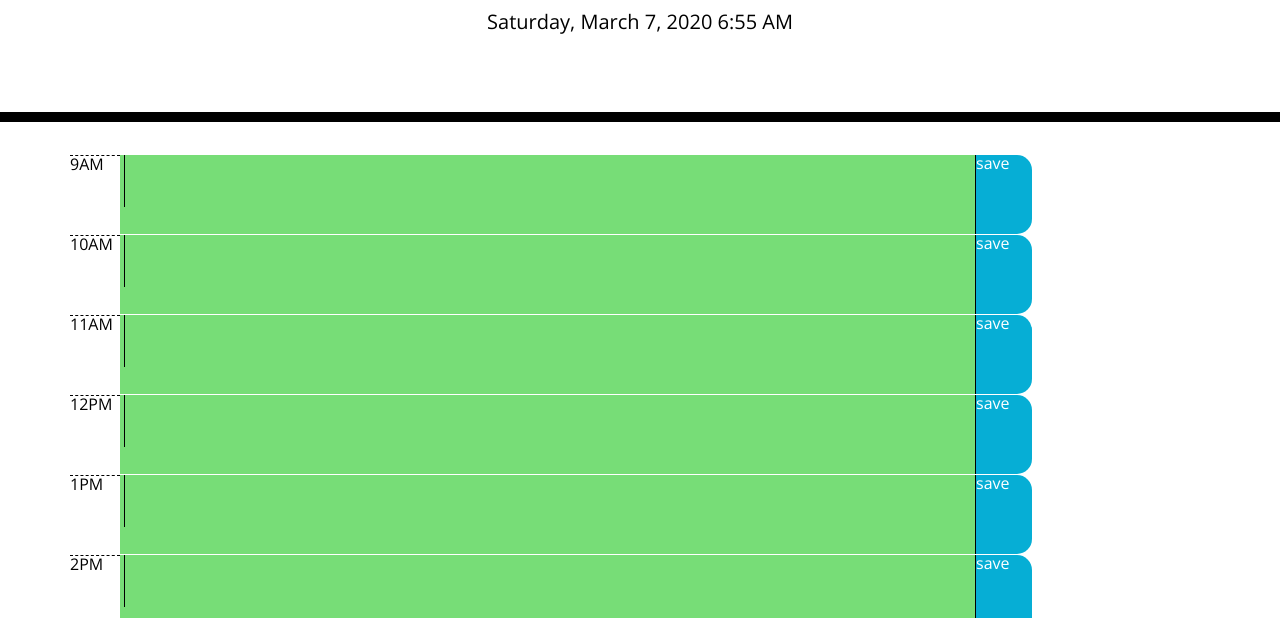
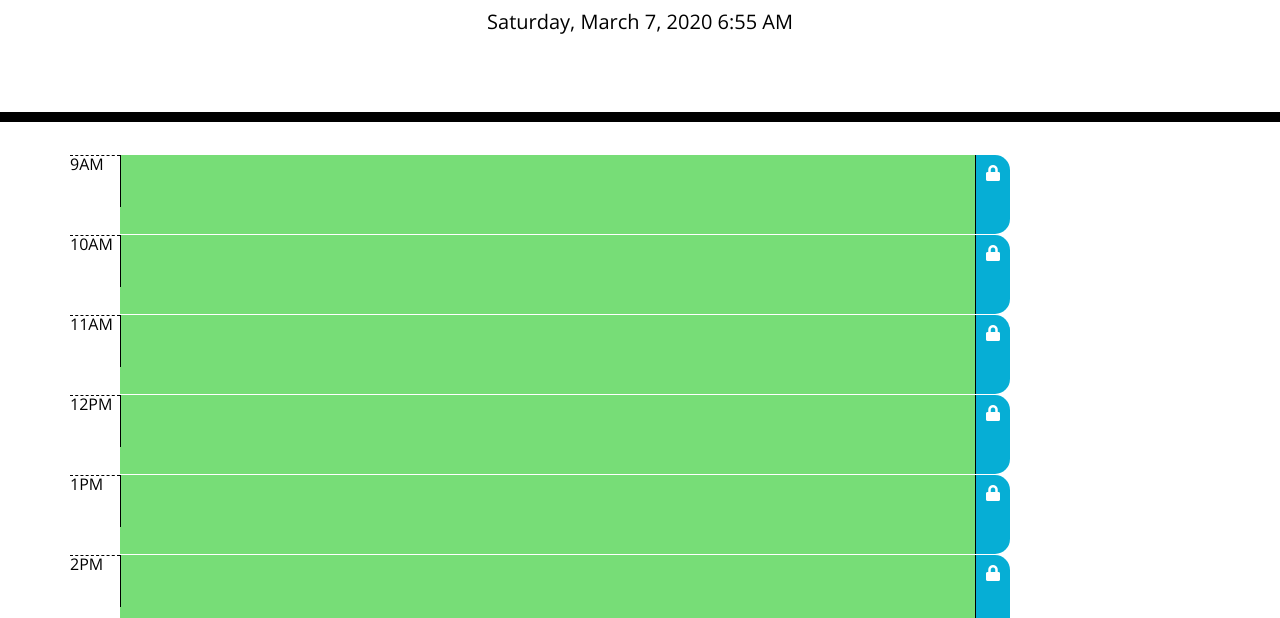
Before and after one commit to Shash833/Daily-planner, a plain HTML site: page index.html in a window 1280 px wide. Shown: the part 182-800 px from the top of the page. Drawn offline with nearby package versions, Linux system fonts and the light colour scheme.

Commit message:
add modifications

```diff
--- a/assets/javascript.js
+++ b/assets/javascript.js
@@ -1,4 +1,4 @@
-//Display date in header using moment.js//
+//Display current date in header using moment.js//
 $("#currentDay").text(moment().format('LLLL'))
 
 //Time array to be displayed in time column//
@@ -6,40 +6,44 @@ let times = ["9AM", "10AM", "11AM", "12PM", "1PM", "2PM", "3PM", "4PM", "5PM"]
 //24 hour time array to be used in 'value' attribute//
 let value = [9, 10, 11, 12, 13, 14, 15, 16, 17]
 
-//create elements for timeblocks//
+//create timeblocks and allow user to update them //
 for (let i = 0; i < times.length; i++) {
     const timeContainer = $(".container")
-    const timeRow = $("<div> </div>").attr("class", "row")
+    const timeRow = $("<div>").attr("class", "row")
+
     //column with times displayed//
-    const timeColumn = $("<div> </div>").attr("class", "hour").text(times[i])
-    //Columns for task display, also append 'text area' input box to appear within commentColumn//
-    const commentColumn = $("<div> </div>").attr("value", value[i])
-    const textArea = $("<textarea> </textarea>")
-    commentColumn.append(textArea)
-    //setting 'past', 'present' and 'future' class attributes to commentColumn using current hour from moment.js//
+    const timeColumn = $("<div>").attr("class", "hour").text(times[i])
+
+    //textArea input box to appear within 'textColumn'//
+    const textColumn = $("<div>").attr("value", value[i])
+    const textArea = $("<textarea>")
+    textColumn.append(textArea)
+
+    //Get any items in Local Storage with today's date and display in textArea//
+    const tasks = JSON.parse(localStorage.getItem(moment().format('ll') + " - " + times[i]))
+    if (tasks !== null) {
+        textArea.text(tasks)
+    }
+    //color code textColumn by setting 'past', 'present' and 'future' class attributes using current hour from moment.js//
     if (value[i] == moment().format('H')) {
-        commentColumn.attr("class", "present")
+        textColumn.attr("class", "present")
     }
     else if (value[i] > moment().format('H')) {
-        commentColumn.attr("class", "future")
+        textColumn.attr("class", "future")
     }
-    else { commentColumn.attr("class", "past") }
+    else { textColumn.attr("class", "past") }
 
-    //If there are any items in Local Storage with today's date, append to commentColumn//
-    const tasks = JSON.parse(localStorage.getItem(moment().format('ll') + " - " + times[i]))
-    if (tasks !== null) {
-        commentColumn.text(tasks)
-    }
-    //column with save buttons//
-    const saveButton = $("<div></div>").attr("class", "saveBtn").text("save")
+    //create column with save buttons//
+    const saveButton = $("<div>").attr("class", "saveBtn")
+    saveButton.append($("<i>").attr("class", "fas fa-lock"))
+
     //append children to time row//
-    timeRow.append(timeColumn, commentColumn, saveButton)
+    timeRow.append(timeColumn, textColumn, saveButton)
     timeContainer.append(timeRow)
 
-    //after 'save' button is clicked, save text with today's date to local storage//
+    //after 'save' button is clicked, save input under today's date to local storage//
     saveButton.on("click", function () {
-        const input = textArea.val()
-        commentColumn.text(input)
+        const input = textArea.val().trim()
         localStorage.setItem((moment().format('ll') + " - " + times[i]), JSON.stringify(input))
     })
 
--- a/assets/style.css
+++ b/assets/style.css
@@ -12,7 +12,7 @@ textarea{
   color: #000000;
   border-left: 1px solid black;
   padding: 10px;
-  width: 75%;
+  width: 100%;
 }
 
 .jumbotron {
@@ -70,7 +70,8 @@ textarea{
   background-color: #06AED5;
   color: white;
   cursor: pointer;
-  width: 5%;
+  text-align: center;
+  padding: 10px;
 }
 
 .saveBtn i:hover {
```
Also changed, not shown: assets/README images/input text.PNG (deleted), assets/README images/save input text.PNG, assets/lockSymbol.png (deleted).
